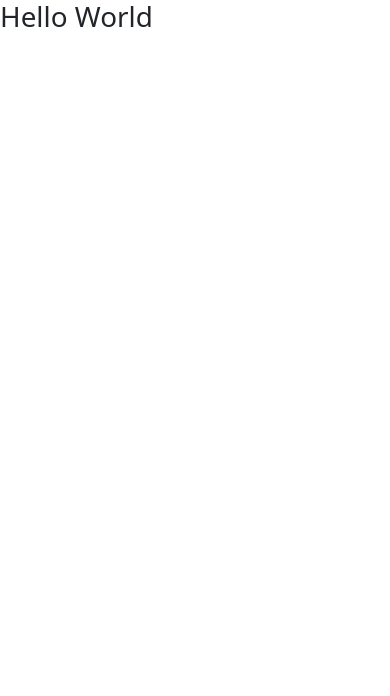
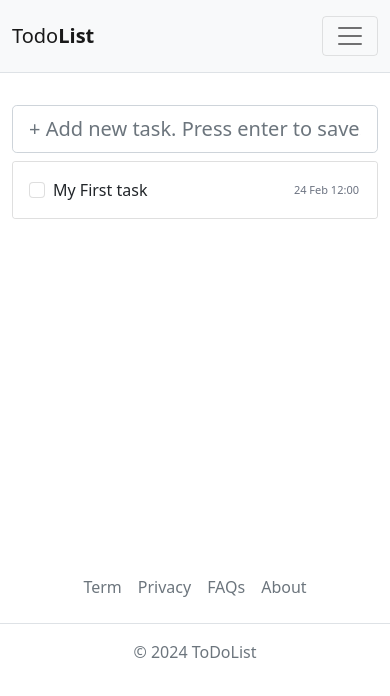
Before and after one commit to mboto-julius/todo-app, a Vue app: page / in a window 390 px wide. Shown: the top 696 px of the page. Built offline with nearby package versions, Linux system fonts and the light colour scheme.

Commit message:
feat: work on template

```diff
--- a/src/App.vue
+++ b/src/App.vue
@@ -1,9 +1,13 @@
 <script setup>
-
+import Navbar from './components/Navbar.vue';
+import Footer from './components/Footer.vue';
+import TasksPage from './pages/TasksPage.vue';
 </script>
 
 <template>
-  <h1>Hello World</h1>
+  <Navbar></Navbar>
+  <TasksPage></TasksPage>
+  <Footer></Footer>
 </template>
 
 <style scoped>
--- a/src/assets/main.css
+++ b/src/assets/main.css
@@ -0,0 +1,49 @@
+.form-check-input.completed {
+  filter: none;
+  opacity: 0.5;
+}
+.completed {
+  color: #9ca3af;
+  text-decoration: line-through;
+}
+.task-date {
+  color: #6b7280;
+  font-size: 11px;
+  padding: 0 2px;
+}
+.editable-task {
+  width: 100%;
+  background-color: transparent;
+  border: 0;
+  /* outline: 0; */
+  padding: 0;
+  margin: 0;
+}
+.editable-task:focus {
+  outline: none !important;
+}
+.edit-item input[type="text"] {
+  color: #999;
+}
+.list-group-item:hover .task-actions {
+  visibility: visible;
+  opacity: 1;
+}
+.task-actions {
+  position: absolute;
+  top: 50%;
+  right: 130px;
+  transform: translateY(-50%);
+  visibility: hidden;
+  opacity: 0;
+  transition: visibility 0.2s, opacity 0.3s linear;
+}
+.btn-circle {
+  width: 30px;
+  height: 30px;
+  padding: 6px 0px;
+  border-radius: 15px;
+  text-align: center;
+  font-size: 10px;
+  line-height: 1.42857;
+}
--- /dev/null
+++ b/src/components/Footer.vue
@@ -0,0 +1,19 @@
+<template>
+    <footer class="py-3 my-4">
+        <ul class="nav justify-content-center border-bottom pb-3 mb-3">
+            <li class="nav-item">
+                <a href="#" class="nav-link px-2 text-muted">Term</a>
+            </li>
+            <li class="nav-item">
+                <a href="#" class="nav-link px-2 text-muted">Privacy</a>
+            </li>
+            <li class="nav-item">
+                <a href="#" class="nav-link px-2 text-muted">FAQs</a>
+            </li>
+            <li class="nav-item">
+                <a href="#" class="nav-link px-2 text-muted">About</a>
+            </li>
+        </ul>
+        <p class="text-center text-muted">&copy; 2024 ToDoList</p>
+    </footer>
+</template>
--- /dev/null
+++ b/src/pages/TasksPage.vue
@@ -0,0 +1,48 @@
+<template>
+    <main style="min-height: 50vh; margin-top: 2rem;">
+        <div class="container">
+            <div class="row">
+                <div class="col-md-8 offset-md-2">
+                    <!-- Add new Task -->
+                    <div class="relative">
+                        <input type="text" class="form-control form-control-lg padding-right-lg"
+                            placeholder="+ Add new task. Press enter to save." />
+                    </div>
+                    <!-- List of tasks -->
+                    <div class="card mt-2">
+                        <ul class="list-group list-group-flush">
+                            <li class="list-group-item py-3">
+                                <div class="d-flex justify-content-start align-items-center">
+                                    <input class="form-check-input mt-0 completed" type="checkbox" />
+                                    <div class="ms-2 flex-grow-1" title="Double click the text to edit or remove">
+                                        <!-- <div class="relative">
+                                            <input class="editable-task" type="text" />
+                                        </div> -->
+                                        <span>My First task</span>
+                                    </div>
+                                    <div class="task-date">24 Feb 12:00</div>
+                                </div>
+                                <div class="task-actions">
+                                    <button class="btn btn-sm btn-circle btn-outline-secondary me-1">
+                                        <svg xmlns="http://www.w3.org/2000/svg" width="16" height="16"
+                                            fill="currentColor" class="bi bi-pencil-fill" viewBox="0 0 16 16">
+                                            <path
+                                                d="M12.854.146a.5.5 0 0 0-.707 0L10.5 1.793 14.207 5.5l1.647-1.646a.5.5 0 0 0 0-.708l-3-3zm.646 6.061L9.793 2.5 3.293 9H3.5a.5.5 0 0 1 .5.5v.5h.5a.5.5 0 0 1 .5.5v.5h.5a.5.5 0 0 1 .5.5v.5h.5a.5.5 0 0 1 .5.5v.207l6.5-6.5zm-7.468 7.468A.5.5 0 0 1 6 13.5V13h-.5a.5.5 0 0 1-.5-.5V12h-.5a.5.5 0 0 1-.5-.5V11h-.5a.5.5 0 0 1-.5-.5V10h-.5a.499.499 0 0 1-.175-.032l-.179.178a.5.5 0 0 0-.11.168l-2 5a.5.5 0 0 0 .65.65l5-2a.5.5 0 0 0 .168-.11l.178-.178z" />
+                                        </svg>
+                                    </button>
+                                    <button class="btn btn-sm btn-circle btn-outline-danger">
+                                        <svg xmlns="http://www.w3.org/2000/svg" width="16" height="16"
+                                            fill="currentColor" class="bi bi-trash-fill" viewBox="0 0 16 16">
+                                            <path
+                                                d="M2.5 1a1 1 0 0 0-1 1v1a1 1 0 0 0 1 1H3v9a2 2 0 0 0 2 2h6a2 2 0 0 0 2-2V4h.5a1 1 0 0 0 1-1V2a1 1 0 0 0-1-1H10a1 1 0 0 0-1-1H7a1 1 0 0 0-1 1H2.5zm3 4a.5.5 0 0 1 .5.5v7a.5.5 0 0 1-1 0v-7a.5.5 0 0 1 .5-.5zM8 5a.5.5 0 0 1 .5.5v7a.5.5 0 0 1-1 0v-7A.5.5 0 0 1 8 5zm3 .5v7a.5.5 0 0 1-1 0v-7a.5.5 0 0 1 1 0z" />
+                                        </svg>
+                                    </button>
+                                </div>
+                            </li>
+                        </ul>
+                    </div>
+                </div>
+            </div>
+        </div>
+    </main>
+</template>
```
